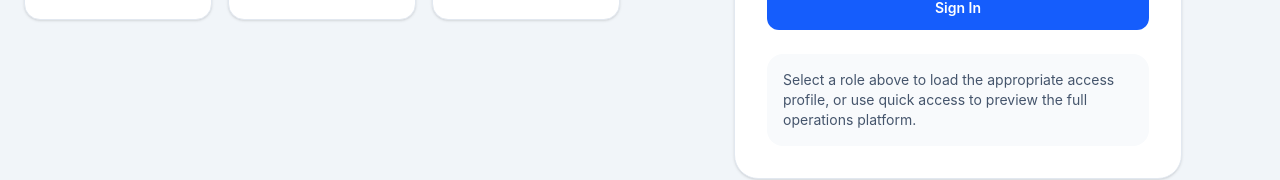
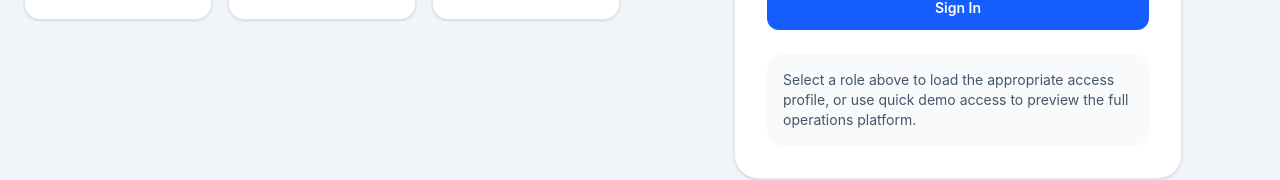
Before and after one commit to mahir-alam/Freightflow, a React (Vite) app in the folder client/: page /login in a window 1280 px wide. Shown: the part 567-747 px from the top of the page. Built offline with nearby package versions, Linux system fonts and the light colour scheme.

Commit message:
feat: add dedicated demo admin account for quick platform access

```diff
--- a/client/src/pages/Login.jsx
+++ b/client/src/pages/Login.jsx
@@ -43,8 +43,8 @@ export default function Login() {
 
     try {
       const response = await api.post("/api/auth/login", {
-        email: "admin@freightflow.com",
-        password: "admin123",
+        email: "demo@freightflow.com",
+        password: "demo123",
       });
 
       localStorage.setItem("token", response.data.token);
@@ -214,7 +214,7 @@ export default function Login() {
               <div className="mt-6 rounded-2xl bg-slate-50 p-4">
                 <p className="text-sm text-slate-600">
                   Select a role above to load the appropriate access profile, or
-                  use quick access to preview the full operations platform.
+                  use quick demo access to preview the full operations platform.
                 </p>
               </div>
             </div>
```
